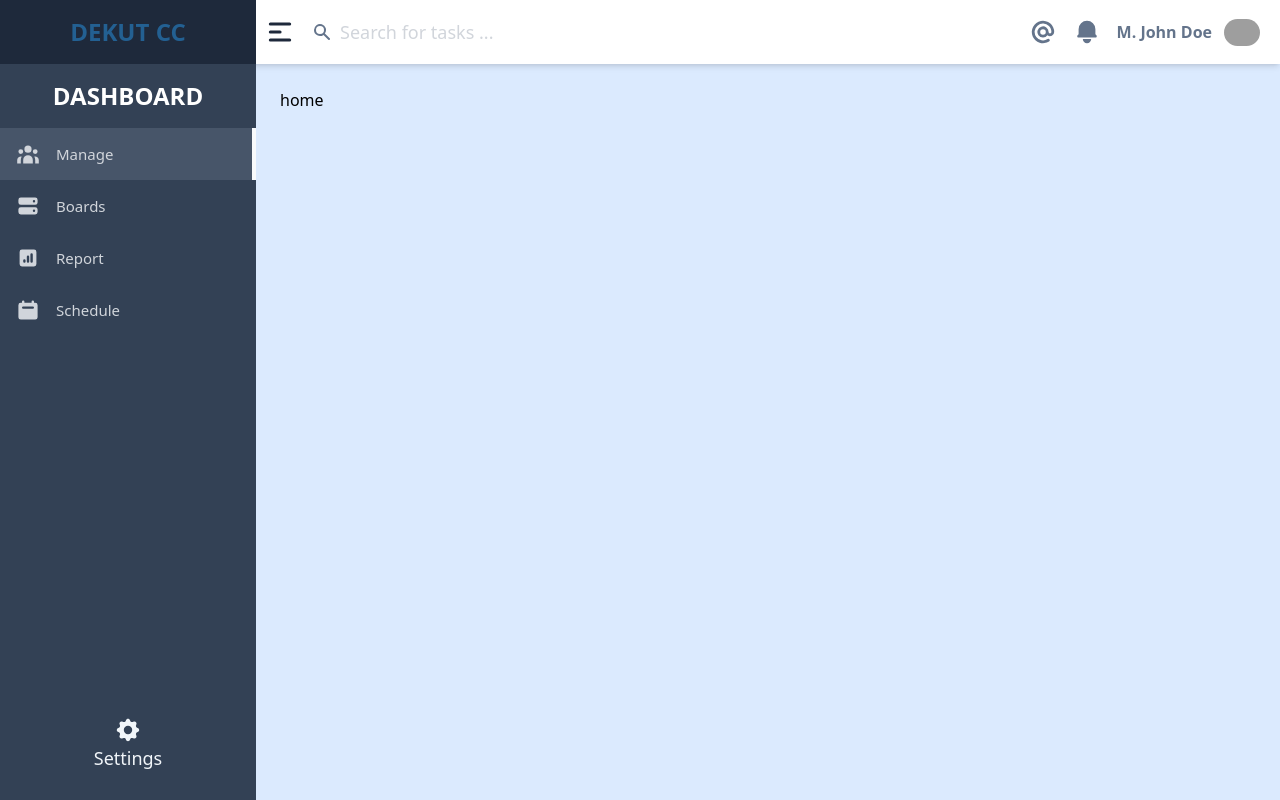
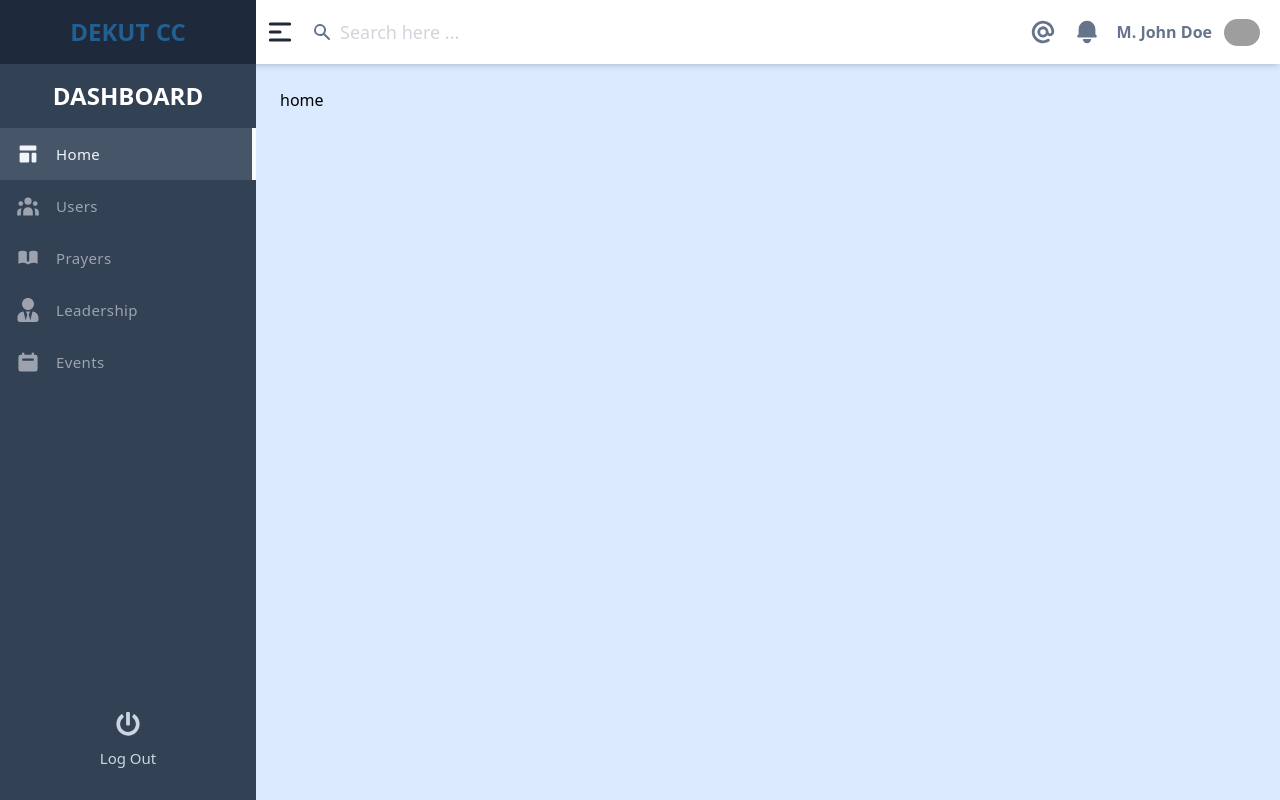
Before and after one commit to marville001/caweb-new, a React (Create React App) app: page /admin in a window 1280 px wide. Built offline with nearby package versions, Linux system fonts and the light colour scheme; grey boxes are pictures that could not be loaded.

Commit message:
Update sidebar links and icons

```diff
--- a/src/admin/components/SideBar/index.jsx
+++ b/src/admin/components/SideBar/index.jsx
@@ -1,16 +1,20 @@
 import React from "react";
 import {
+  HiTemplate,
   HiUserGroup,
-  HiServer,
   HiCalendar,
-  HiChartSquareBar,
-  HiCog,
+  HiBookOpen,
 } from "react-icons/hi";
+import { FaPowerOff, FaUserTie } from "react-icons/fa";
 import { Link, NavLink, useLocation } from "react-router-dom";
 
-const SideBar = ({open}) => {
+const SideBar = ({ open }) => {
   return (
-    <div className={`${!open && "-translate-x-full"} fixed inset-y-0 left-0 bg-white w-64`}>
+    <div
+      className={`${
+        !open && "-translate-x-full"
+      } fixed inset-y-0 left-0 bg-white w-64`}
+    >
       <h1
         className="flex items-center justify-center text-2xl
             h-16 bg-slate-800 text-dodge-blue font-bold"
@@ -24,17 +28,19 @@ const SideBar = ({open}) => {
         >
           DASHBOARD
         </h2>
-        <SideLink to="/admin" text="Manage" icon={HiUserGroup} />
-        <SideLink to="/admin/boards" text="Boards" icon={HiServer} />
-        <SideLink to="/admin/reports" text="Report" icon={HiChartSquareBar} />
-        <SideLink to="/admin/events" text="Schedule" icon={HiCalendar} />
+        <SideLink to="/admin" text="Home" icon={HiTemplate} />
+        <SideLink to="/admin/users" text="Users" icon={HiUserGroup} />
+        <SideLink to="/admin/prayers" text="Prayers" icon={HiBookOpen} />
+        <SideLink to="/admin/leaders" text="Leadership" icon={FaUserTie} />
+        <SideLink to="/admin/events" text="Events" icon={HiCalendar} />
         <Link
           to="/admin/settings"
           className="absolute flex justify-center items-center flex-col
-                py-7 text-slate-100 bottom-16 inset-x-0"
+                py-7 text-slate-300 bottom-16 inset-x-0"
         >
-          <HiCog className="w-7 h-7" />
-          Settings
+          <FaPowerOff className="w-6 h-6 mb-2" />
+
+          <span className="text-[15px]">Log Out</span>
         </Link>
       </div>
     </div>
@@ -46,12 +52,12 @@ const SideLink = ({ text, to, icon: Icon }) => {
   return (
     <NavLink
       to={to}
-      className={`flex py-3 items-center text-gray-300 px-4 ${
-        pathname === to && "bg-slate-600 border-r-4 border-r-slate-50"
+      className={`flex py-3 items-center px-4 ${
+        pathname === to ? "bg-slate-600 border-r-4 border-r-slate-50 text-slate-100":"text-gray-400"
       }`}
     >
       <Icon className="w-6 h-6 mr-4" />
-      <span className="text-[15px]">{text}</span>
+      <span className="text-[15px] tracking-wide">{text}</span>
     </NavLink>
   );
 };
--- a/src/admin/components/TopBar/index.jsx
+++ b/src/admin/components/TopBar/index.jsx
@@ -19,7 +19,7 @@ const TopBar = ({ sideBarOpen, setSideBarOpen }) => {
           <HiSearch className="w-5 h-5 text-slate-500" />
           <input
             type="text"
-            placeholder="Search for tasks ..."
+            placeholder="Search here ..."
             className=" bg-transparent border-0 p-2 text-slate-500 placeholder-gray-300
                 outline-none focus:ring-0 text-lg"
           />
```
